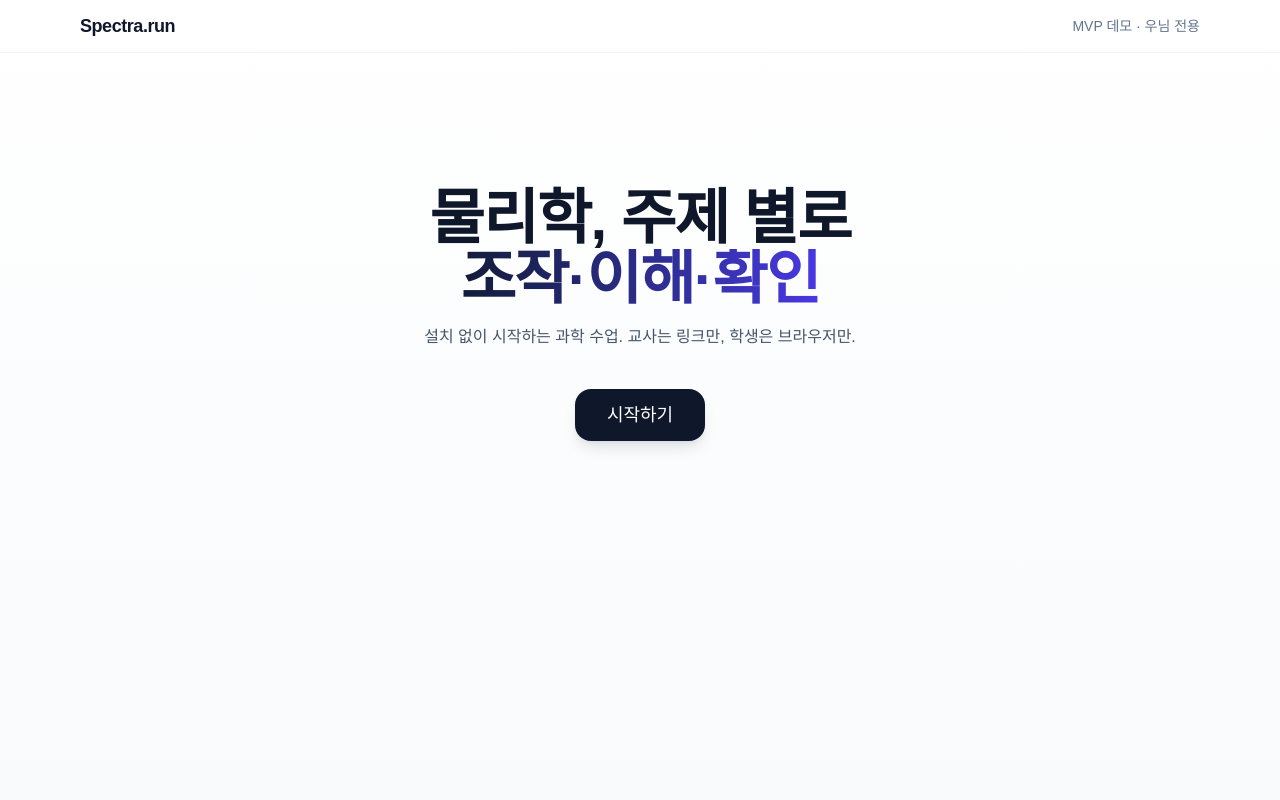
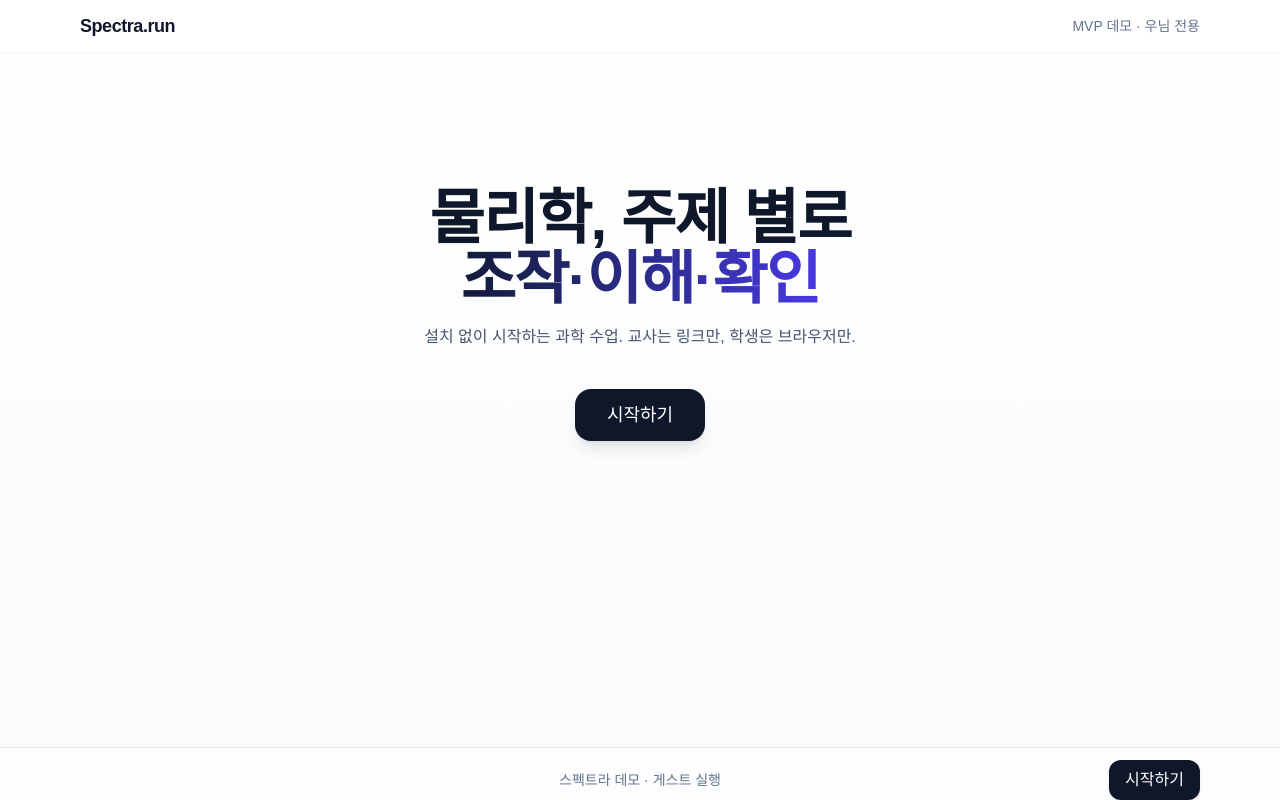
Before and after one commit to drshark95/phyweb, a Next.js app: page / in a window 1280 px wide. Built offline with nearby package versions, Linux system fonts and the light colour scheme.

Commit message:
바텀바 패치 1

```diff
--- a/src/app/page.tsx
+++ b/src/app/page.tsx
@@ -2,6 +2,7 @@
 import Link from "next/link";
 import Fade from "@/components/Fade";
 import TopBar from "@/components/TopBar";
+import BottomBar from "@/components/BottomBar";
 
 export default function Page() {
   return (
@@ -32,6 +33,17 @@ export default function Page() {
           </section>
         </Fade>
       </main>
+      <BottomBar
+        center={<span>스펙트라 데모 · 게스트 실행</span>}
+        right={
+          <Link
+            href="/topics"
+            className="rounded-xl bg-slate-900 px-4 py-2 text-white shadow hover:shadow-md"
+          >
+            시작하기
+          </Link>
+        }
+      />
     </div>
   );
 }
--- /dev/null
+++ b/src/components/BottomBar.tsx
@@ -0,0 +1,24 @@
+"use client";
+import React from "react";
+
+export default function BottomBar({
+  left,
+  center,
+  right,
+}: {
+  left?: React.ReactNode;
+  center?: React.ReactNode;
+  right?: React.ReactNode;
+}) {
+  return (
+    <div className="fixed inset-x-0 bottom-0 z-40 border-t border-slate-200 bg-white/80 backdrop-blur supports-[backdrop-filter]:bg-white/60">
+      <div className="mx-auto max-w-6xl px-4 py-3 flex items-center gap-3 pb-[env(safe-area-inset-bottom)]">
+        <div className="flex-1 min-w-0">{left}</div>
+        <div className="hidden sm:flex justify-center text-sm text-slate-500 truncate">
+          {center}
+        </div>
+        <div className="flex-1 flex justify-end">{right}</div>
+      </div>
+    </div>
+  );
+}
```
